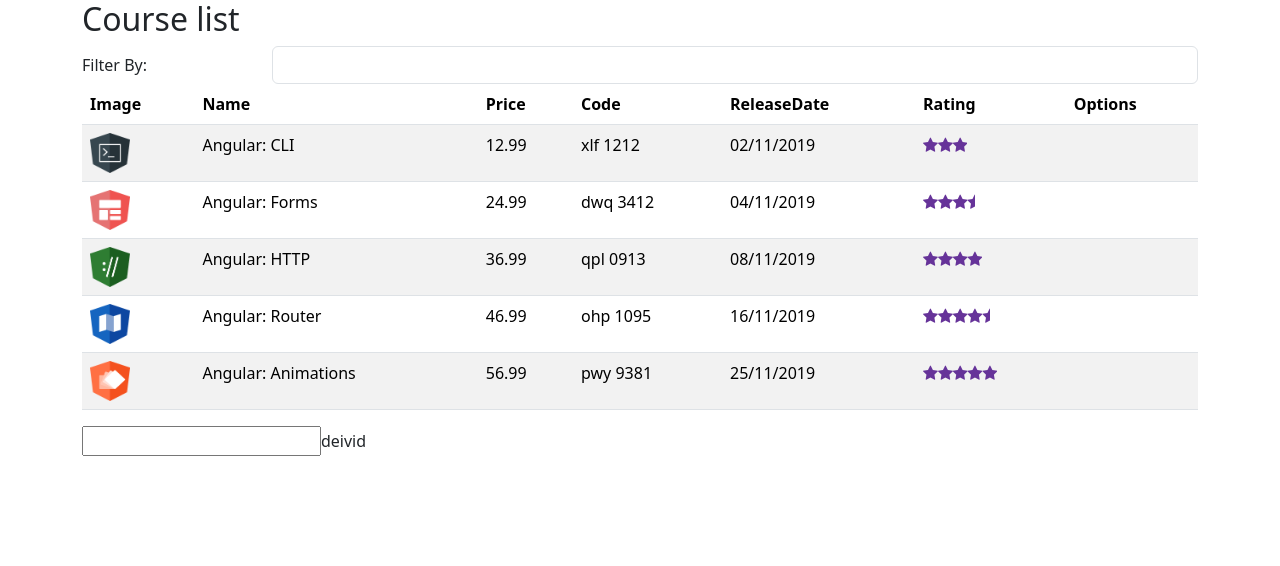
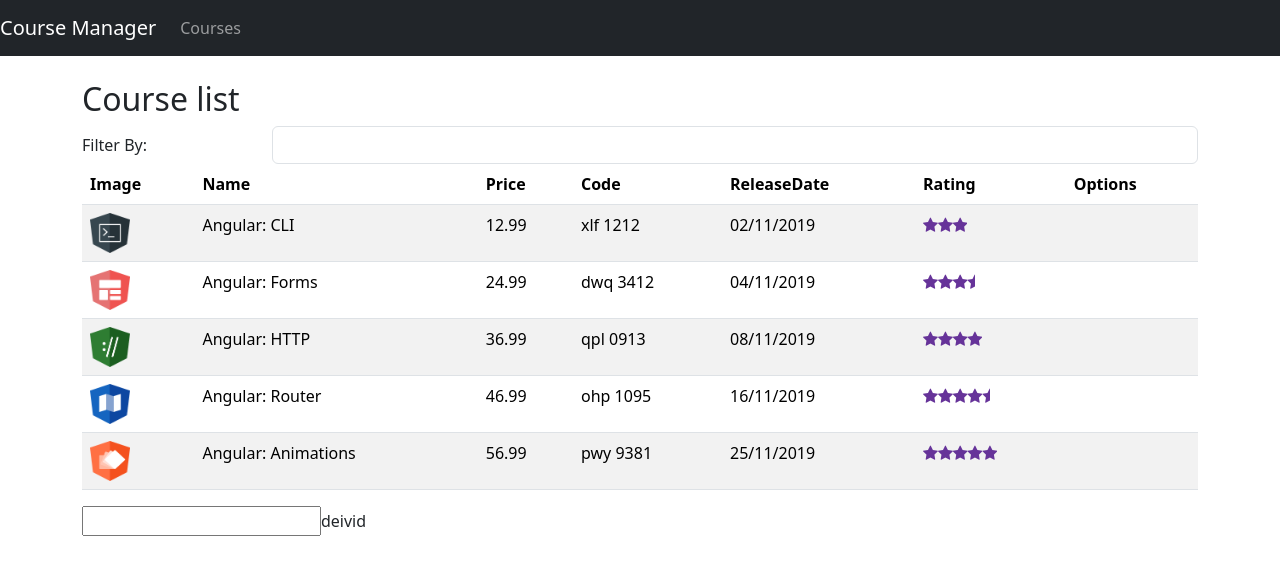
Before and after one commit to Deividwb/course-manager, an Angular app: page /courses in a window 1280 px wide. Shown: the top 566 px of the page. Built offline with nearby package versions, Linux system fonts and the light colour scheme.

Commit message:
creation nav-bar component

```diff
--- a/src/app/app.component.html
+++ b/src/app/app.component.html
@@ -1,4 +1,4 @@
-<div class="container">
-  <app-course-list></app-course-list> <! //referenciando outro component que tem outro html(course-list.component.ts)atraves do selector->
-
+<app-nav-bar></app-nav-bar>
+<div class="container mt-4">
+  <router-outlet></router-outlet>
 </div>
--- a/src/app/courses/course-list.component.ts
+++ b/src/app/courses/course-list.component.ts
@@ -4,7 +4,6 @@
 
 //decoraitor descrevendo que essa classe é um componet
 @Component({
-  selector: 'app-course-list',
   templateUrl: './course-list.component.html'
 })
 export class CourseListComponent implements OnInit {
--- /dev/null
+++ b/src/app/nav-bar/nav-bar.component.html
@@ -0,0 +1,16 @@
+<nav class="navbar navbar-expand-lg navbar-dark bg-dark">
+  <a href="#" class="navbar-brand">Course Manager</a>
+
+  <button class="navbar-toggler" type="button" data-toggle="collapse" data-target="#navbarSupportedContent"
+          aria-controls="navbarSupportedContent" aria-expanded="false" aria-label="Toggle navigation">
+    <span class="navbar-toggler-icon"></span>
+  </button>
+
+  <div class="collapse navbar-collapse" id="navbarSupportedContent">
+    <ul class="navbar-nav mr-auto">
+      <li class="nav-item">
+        <a href="#" class="nav-link">Courses</a>
+      </li>
+    </ul>
+  </div>
+</nav>
```
Also changed, not shown: src/app/app.module.ts (+14 -2 lines), src/app/nav-bar/nav-bar.component.ts (added, +9 -0 lines).
